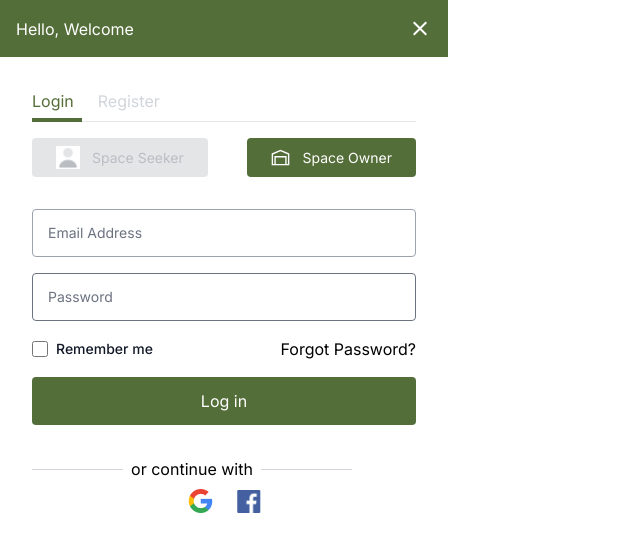
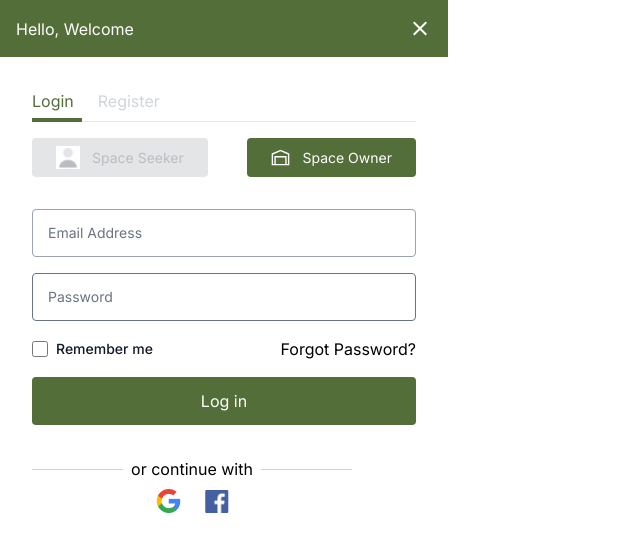
Before and after one commit to ahmad-cod/warehouzit, a Next.js app: page / in a window 1280 px wide. Shown: the top 552 px of the page, without its empty margins (0-640 px from the left). Built offline with nearby package versions, Linux system fonts and the light colour scheme.

Commit message:
improve ui

```diff
--- a/app/layout.js
+++ b/app/layout.js
@@ -30,7 +30,7 @@
           after:flex-1 after:border-t after:border-gray-300 after:ml-2">
           or continue with
         </div>
-        <div className="flex items-center justify-center gap-x-6 max-w-md mt-2">
+        <div className="flex items-center justify-center gap-x-6 max-w-sm mt-2">
           <a href="#">
             <Image
               src='/images/googleIcon.jpg'
```
